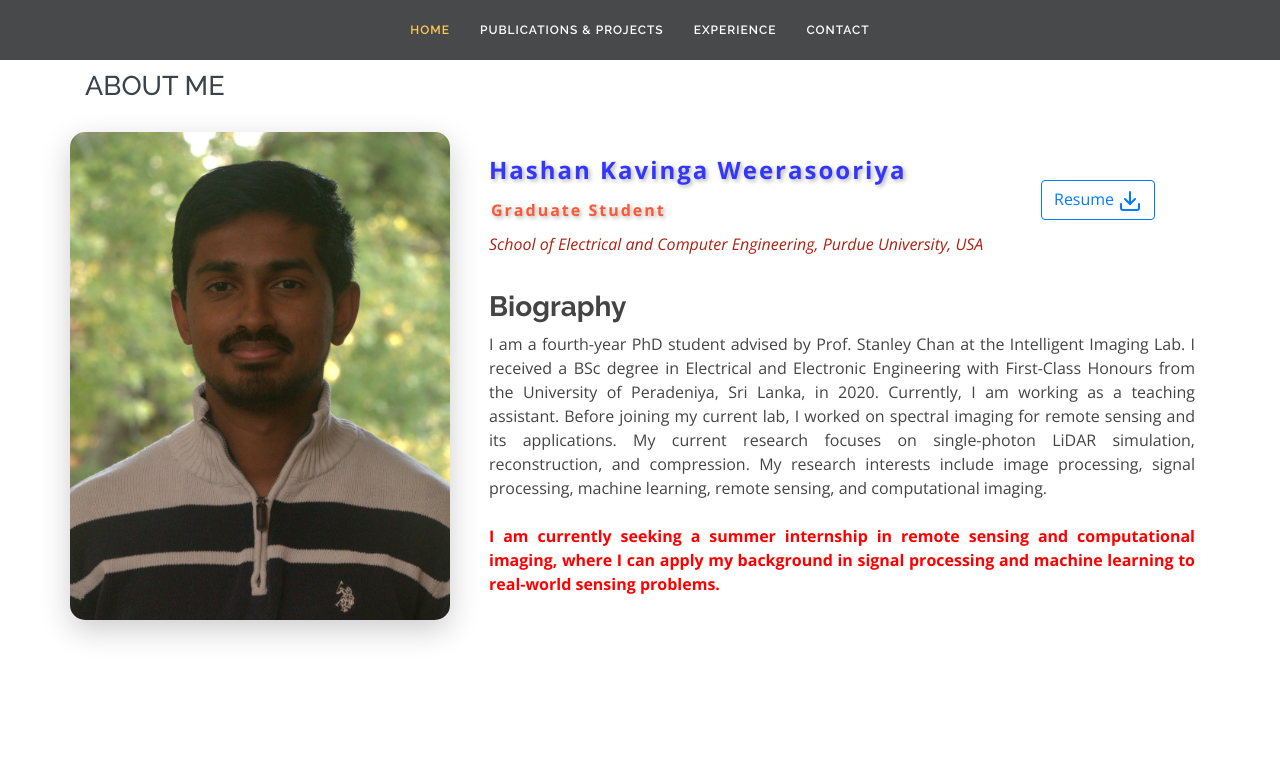
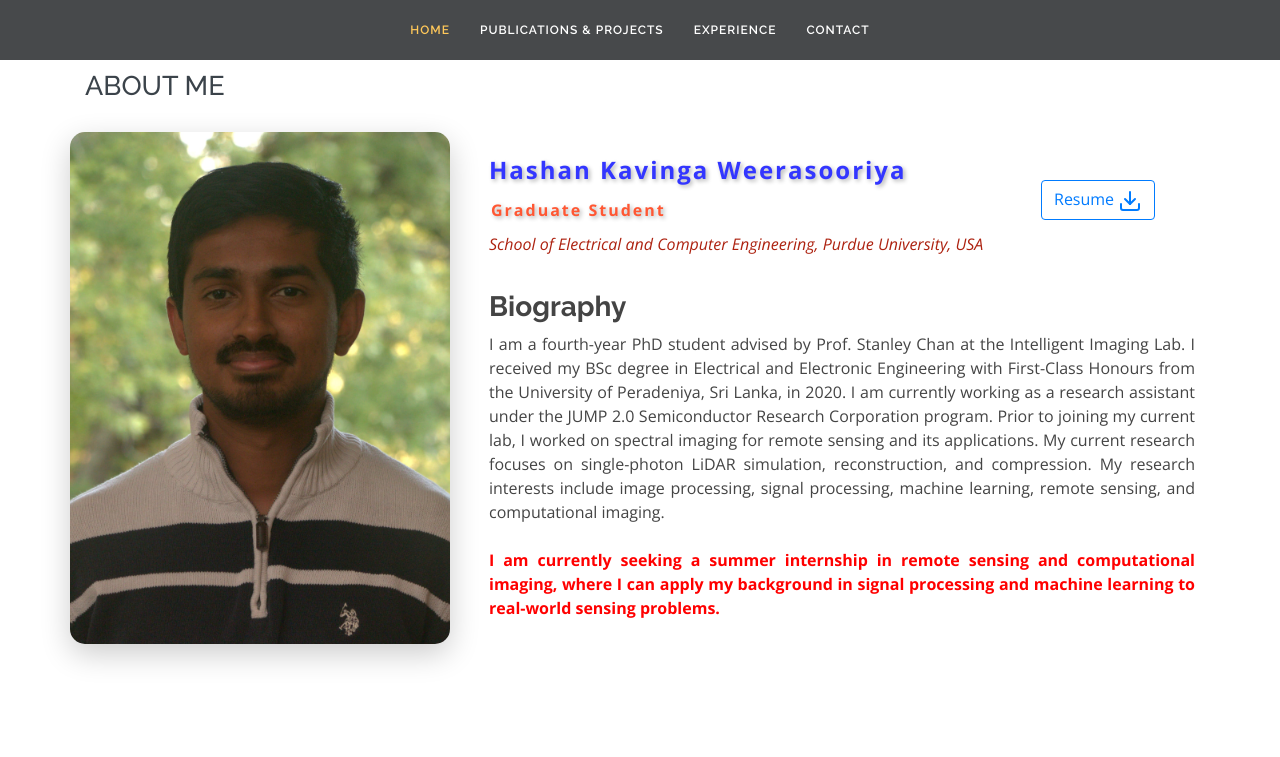
Before and after one commit to Hashan-Kavinga/Hashan-Kavinga.github.io, a plain HTML site: page index.html in a window 1280 px wide. Shown: the top 757 px of the page. Drawn offline with nearby package versions, Linux system fonts and the light colour scheme.

Commit message:
commit all the files

```diff
--- a/index.html
+++ b/index.html
@@ -95,13 +95,12 @@
         <div class="skills-content pl-lg-4">
             <h3><strong>Biography</strong></h3>
             <p style="text-align:justify;">
-                I am a fourth-year PhD student advised by Prof. Stanley Chan at the Intelligent Imaging Lab.
-                I received a BSc degree in Electrical and Electronic Engineering with First-Class Honours from
-                the University of Peradeniya, Sri Lanka, in 2020. Currently, I am working as a teaching assistant.
-                Before joining my current lab, I worked on spectral imaging for remote sensing and its applications.
-                My current research focuses on single-photon LiDAR simulation, reconstruction, and compression.
-                My research interests include image processing, signal processing, machine learning, remote sensing,
-                and computational imaging.
+              I am a fourth-year PhD student advised by Prof. Stanley Chan at the Intelligent Imaging Lab.
+              I received my BSc degree in Electrical and Electronic Engineering with First-Class Honours from the University of Peradeniya, Sri Lanka, in 2020.
+              I am currently working as a research assistant under the JUMP 2.0 Semiconductor Research Corporation program.
+              Prior to joining my current lab, I worked on spectral imaging for remote sensing and its applications.
+              My current research focuses on single-photon LiDAR simulation, reconstruction, and compression.
+              My research interests include image processing, signal processing, machine learning, remote sensing, and computational imaging.
                 <br><br>
                 <strong style="color:red;">
                     I am currently seeking a summer internship in remote sensing and computational imaging,
```
